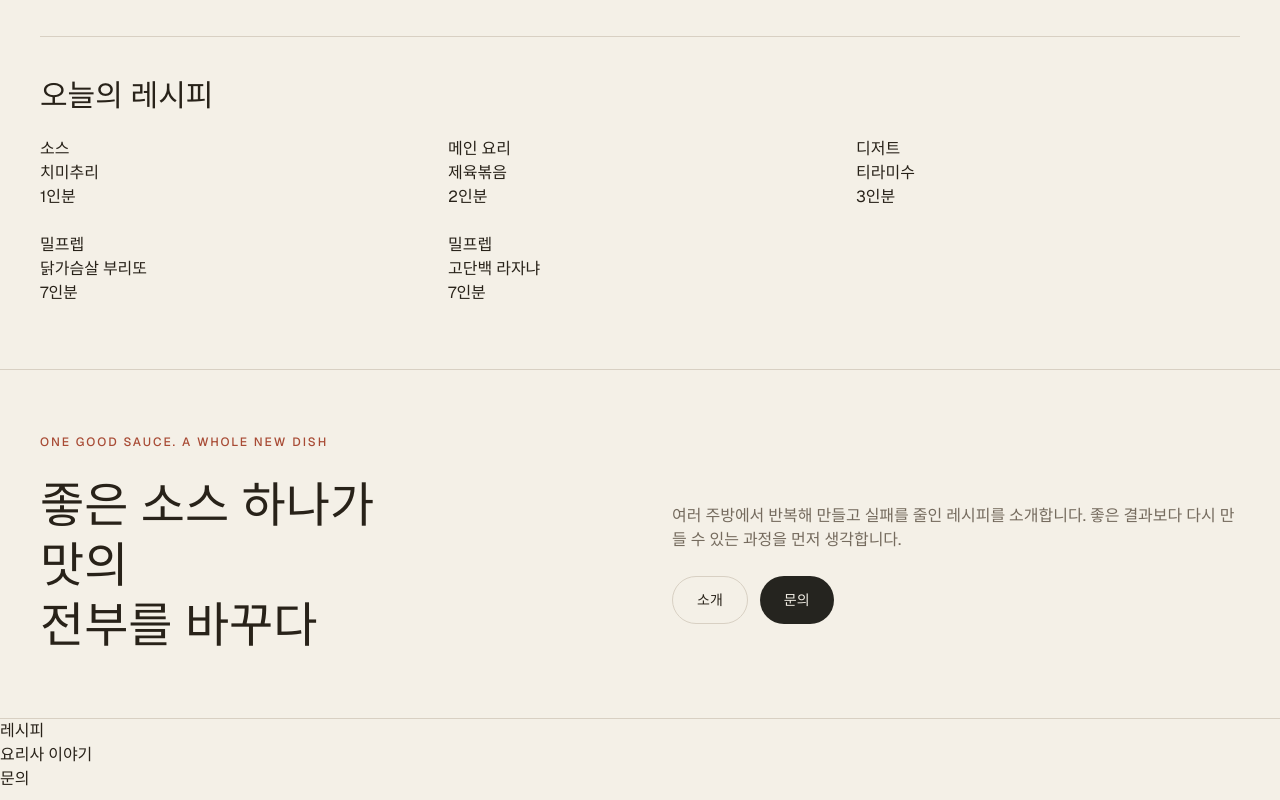
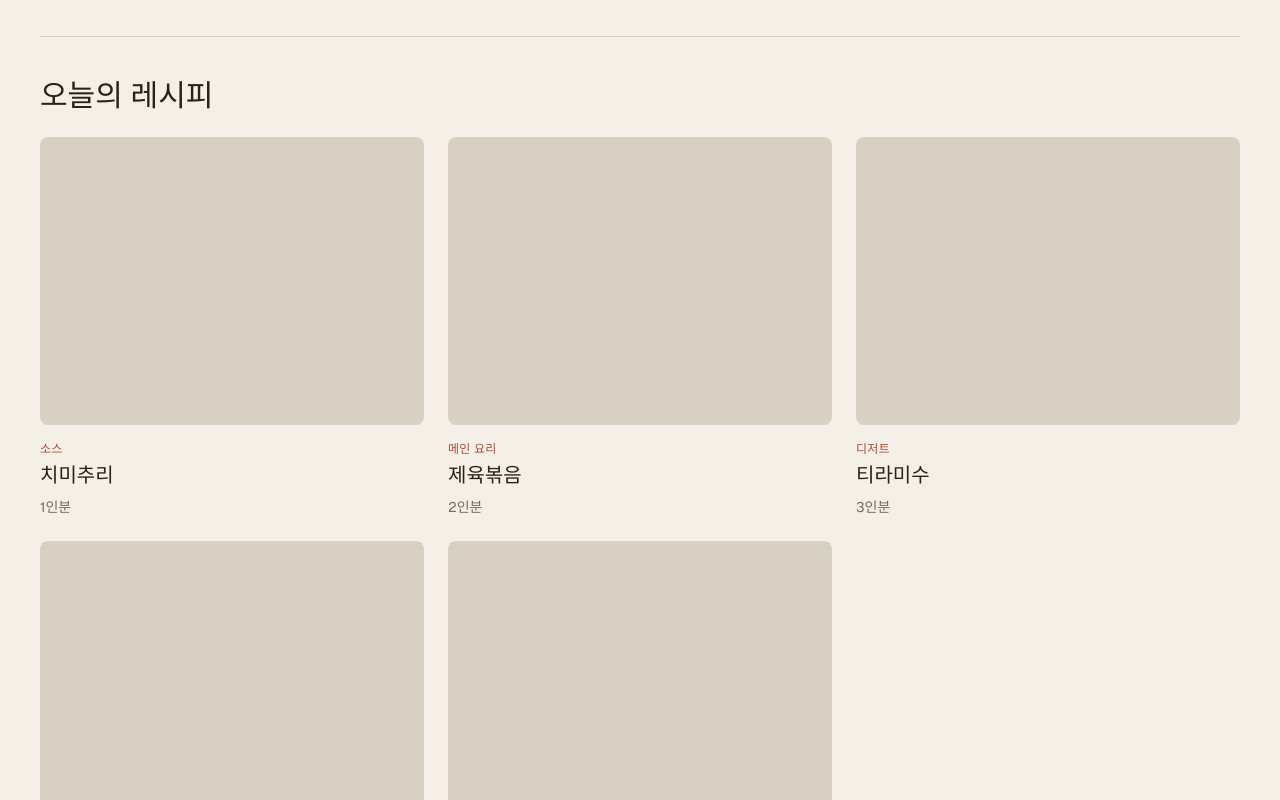
Before and after one commit to jkang95/recipe-website, a Next.js app: page / in a window 1280 px wide. Shown: the part 660-1460 px from the top of the page. Built offline with nearby package versions, Linux system fonts and the light colour scheme.

Commit message:
각 레시피 카드 디자인 생성

```diff
--- a/app/components/home/recipe-card.tsx
+++ b/app/components/home/recipe-card.tsx
@@ -3,12 +3,12 @@ import type { RecipeCardProps } from "@/types/recipe-types";
 export default function RecipeCard(props: RecipeCardProps) {
     const { category, name, serving } = props.recipe;
   return (
-    <article>
-        <div>
+    <article className="min-w-0">
+        <div className="aspect-[4/3] w-full rounded-lg bg-line">
         </div>
-        <p>{category}</p>
-        <h3>{name}</h3>
-        <p>{serving}인분</p>
+        <p className="mt-4 text-xs font-medium tracking-wide text-accent">{category}</p>
+        <h3 className="mt-1 font-serif text-xl leading-snug text-ink">{name}</h3>
+        <p className="mt-2 text-sm text-body">{serving}인분</p>
     </article>
   );
 };
```
